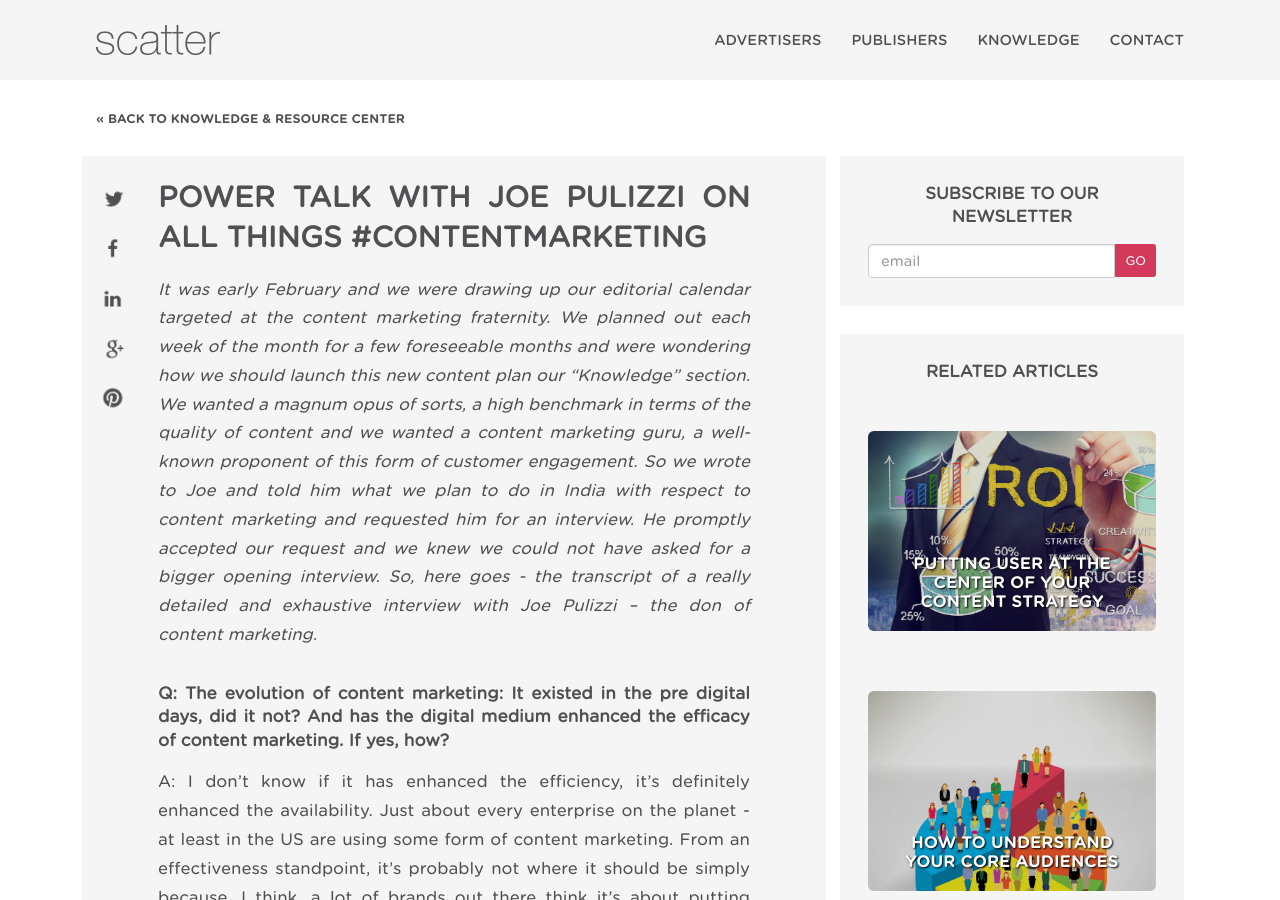
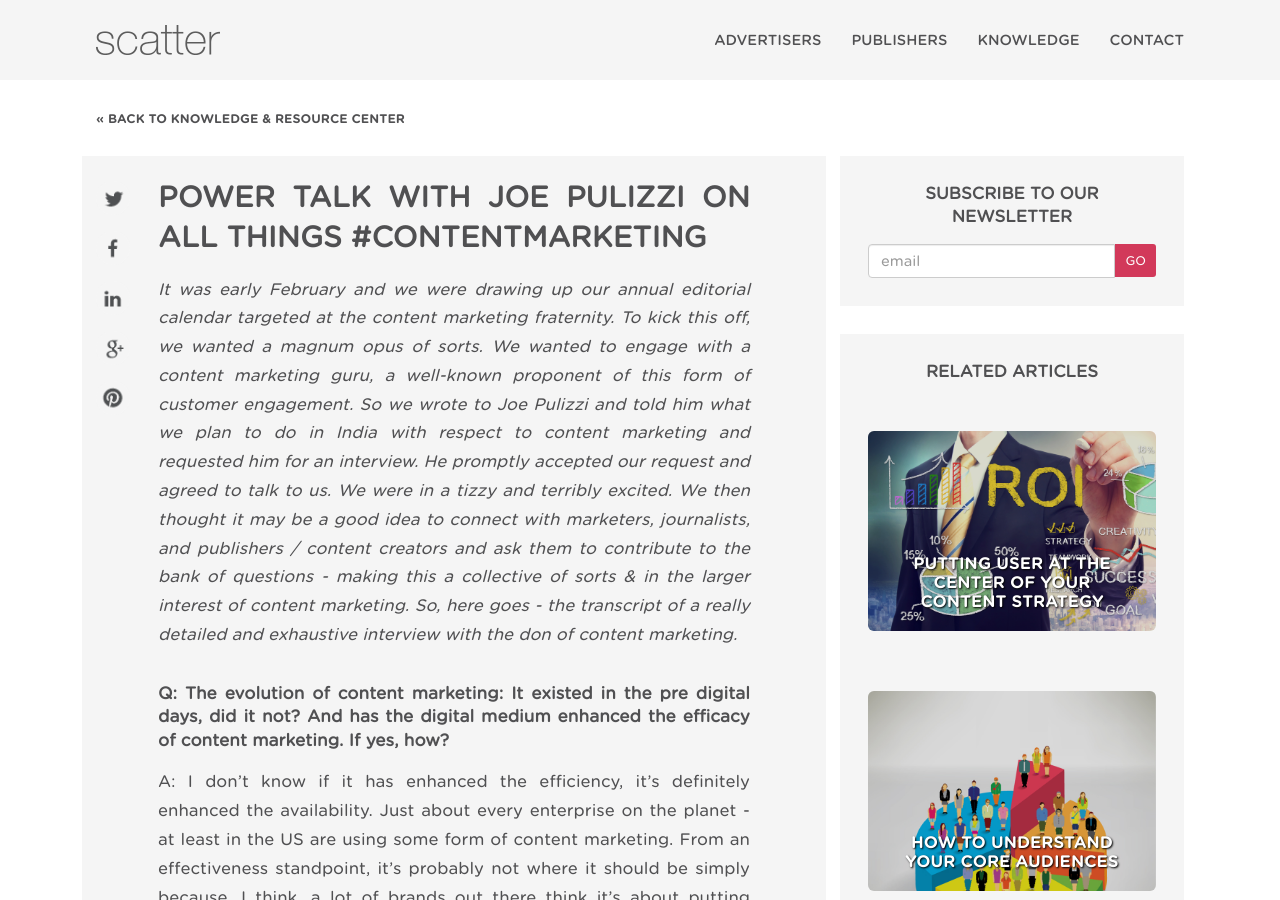
Before and after one commit to IndrajaPunna/scatter-public, a Jekyll site: the page built from _posts/2016-03-18-power-talk-with-joe-pulizzi.md, in a window 1280 px wide and 900 px high. Built offline with Jekyll 4.4.1, drawn with Linux system fonts in a browser that asks for light colours; nearby versions of some CDN libraries; comment, search, counter and statistics services are not loaded.

Commit message:
new changes

```diff
--- a/_posts/2016-03-18-power-talk-with-joe-pulizzi.md
+++ b/_posts/2016-03-18-power-talk-with-joe-pulizzi.md
@@ -8,7 +8,7 @@
 
 # Power Talk With Joe Pulizzi On All Things #ContentMarketing
 
-*It was early February and we were drawing up our editorial calendar targeted at the content marketing fraternity. We planned out each week of the month for a few foreseeable months and were wondering how we should launch this new content plan our “Knowledge” section. We wanted a magnum opus of sorts, a high benchmark in terms of the quality of content and we wanted a content marketing guru, a well-known proponent of this form of customer engagement. So we wrote to Joe and told him what we plan to do in India with respect to content marketing and requested him for an interview. He promptly accepted our request and we knew we could not have asked for a bigger opening interview. So, here goes - the transcript of a really detailed and exhaustive interview with Joe Pulizzi – the don of content marketing.*
+*It was early February and we were drawing up our annual editorial calendar targeted at the content marketing fraternity. To kick this off, we wanted a magnum opus of sorts. We wanted to engage with a content marketing guru, a well-known proponent of this form of customer engagement. So we wrote to Joe Pulizzi and told him what we plan to do in India with respect to content marketing and requested him for an interview. He promptly accepted our request and agreed to talk to us. We were in a tizzy and terribly excited. We then thought it may be a good idea to connect with marketers, journalists, and publishers / content creators and ask them to contribute to the bank of questions - making this a collective of sorts & in the larger interest of content marketing. So, here goes - the transcript of a really detailed and exhaustive interview with the don of content marketing.*
 
 ### Q: The evolution of content marketing: It existed in the pre digital days, did it not? And has the digital medium enhanced the efficacy of content marketing. If yes, how?
 
```
